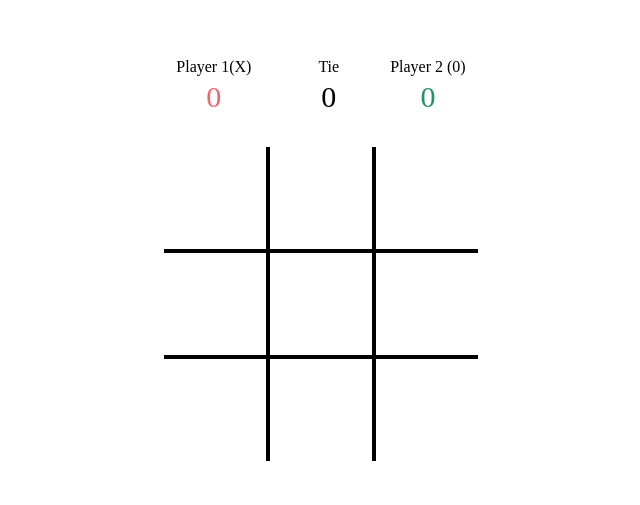
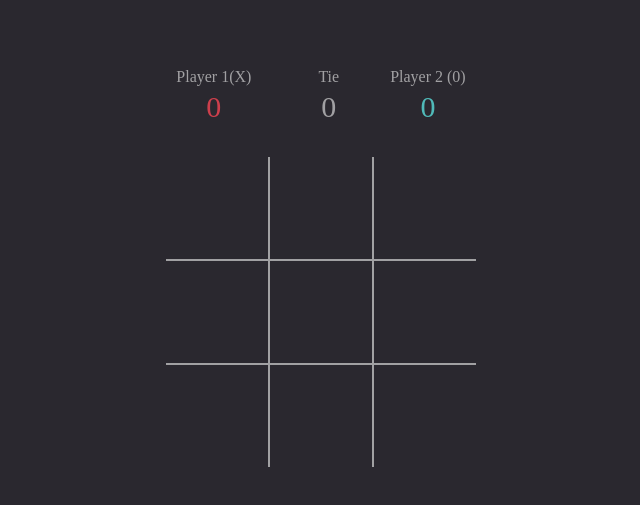
Before and after one commit to Palinana/tic-tac-toe, a React (Create React App) app: page /board in a window 1280 px wide. Shown: the part 107-612 px from the top of the page, without its empty margins (319-959 px from the left). Built offline with nearby package versions, Linux system fonts and the light colour scheme.

Commit message:
Added styles and colors to players

```diff
--- a/src/components/Board/Board.css
+++ b/src/components/Board/Board.css
@@ -4,6 +4,7 @@
     align-items: center;
     justify-content: center;
     flex-direction: column;
+    background: #2A282F;
 }
 
 .box {
@@ -23,7 +24,7 @@
   }
 
 .board td {
-    border: 2px solid #000;
+    border: 1px solid #dadadaad;
     height: 100px;
     width: 100px;
     text-align: center;
@@ -51,6 +52,10 @@
     font-size: 30px
 }
 
+#scoreboard .player {
+    color: #dadadaad;
+}
+
 #scoreboard .player:nth-child(2) {
     padding: 0 3rem 0 4rem;
 }
@@ -60,9 +65,36 @@
 }
 
 #scoreboard .score#player1 {
-    color: #ED676B;
+    color: #CD3F4C;
+}
+
+#scoreboard .score#tie {
+    color: #dadadaad;
 }
 
 #scoreboard .score#player2 {
-    color: #23916B;
+    color: #50BAB9;
 }
+
+.board-heading {
+    margin: .5rem auto 1.5rem;
+    text-align: center;
+    color: #dadadaad;
+}
+
+.btn {
+    border: none;
+    text-transform: uppercase;
+    font-size: 1.2rem;
+    background: transparent;
+    color: white;
+    font-weight: 600;
+}
+
+.red {
+    color: #CD3F4C;
+}
+
+.blue {
+    color: #50BAB9;
+}
--- a/src/components/Board/Board.js
+++ b/src/components/Board/Board.js
@@ -103,12 +103,13 @@ class Board extends Component {
     handleBoardRestart = () => {
         this.setState({
             boxes: Array(9).fill(null),
-            xIsNext: true
+            xIsNext: true,
+            status: ''
         })
     }
 
     render() {
-        let { status, isWinner } = this.state;
+        let { status, isWinner, xIsNext } = this.state;
 
         return (
             <div className="board-wrapper">
@@ -134,31 +135,34 @@ class Board extends Component {
                 <table className="board">
                     <tbody className="board-row">
                         <tr>
-                            <td onClick={() => this.handleBoxClick(0)}>{this.state.boxes[0]}</td>
-                            <td onClick={() => this.handleBoxClick(1)}>{this.state.boxes[1]}</td>
-                            <td onClick={() => this.handleBoxClick(2)}>{this.state.boxes[2]}</td>
+                            <td className={this.state.boxes[0] === 'x' ? 'red' : 'blue'} onClick={() => this.handleBoxClick(0)}>{this.state.boxes[0]}</td>
+                            <td className={this.state.boxes[1] === 'x' ? 'red' : 'blue'} onClick={() => this.handleBoxClick(1)}>{this.state.boxes[1]}</td>
+                            <td className={this.state.boxes[2] === 'x' ? 'red' : 'blue'} onClick={() => this.handleBoxClick(2)}>{this.state.boxes[2]}</td>
                         </tr>
 
                         <tr>
-                            <td onClick={() => this.handleBoxClick(3)}>{this.state.boxes[3]}</td>
-                            <td onClick={() => this.handleBoxClick(4)}>{this.state.boxes[4]}</td>
-                            <td onClick={() => this.handleBoxClick(5)}>{this.state.boxes[5]}</td>
+                            <td className={this.state.boxes[3] === 'x' ? 'red' : 'blue'} onClick={() => this.handleBoxClick(3)}>{this.state.boxes[3]}</td>
+                            <td className={this.state.boxes[4] === 'x' ? 'red' : 'blue'} onClick={() => this.handleBoxClick(4)}>{this.state.boxes[4]}</td>
+                            <td className={this.state.boxes[5] === 'x' ? 'red' : 'blue'} onClick={() => this.handleBoxClick(5)}>{this.state.boxes[5]}</td>
                         </tr>
 
                         <tr>
-                            <td onClick={() => this.handleBoxClick(6)}>{this.state.boxes[6]}</td>
-                            <td onClick={() => this.handleBoxClick(7)}>{this.state.boxes[7]}</td>
-                            <td onClick={() => this.handleBoxClick(8)}>{this.state.boxes[8]}</td>
+                            <td className={this.state.boxes[6] === 'x' ? 'red' : 'blue'} onClick={() => this.handleBoxClick(6)}>{this.state.boxes[6]}</td>
+                            <td className={this.state.boxes[7] === 'x' ? 'red' : 'blue'} onClick={() => this.handleBoxClick(7)}>{this.state.boxes[7]}</td>
+                            <td className={this.state.boxes[8] === 'x' ? 'red' : 'blue'} onClick={() => this.handleBoxClick(8)}>{this.state.boxes[8]}</td>
                         </tr>
 
                     </tbody>
                 </table>
-                <h2 className="board-heading">{status}</h2>
 
-                {/* Button to start new game */}
-                {isWinner && <div className="board-footer">
-                    <button className="btn" onClick={this.handleBoardRestart}>Start new game</button>
-                </div>}
+                <div>
+                    <div className='board-heading'>{status}</div>
+
+                    {/* Button to start new game */}
+                    {isWinner && <div className="board-footer">
+                        <button className="btn" onClick={this.handleBoardRestart}>Restart game</button>
+                    </div>}
+                </div>
             </div>
         );
     }
```
